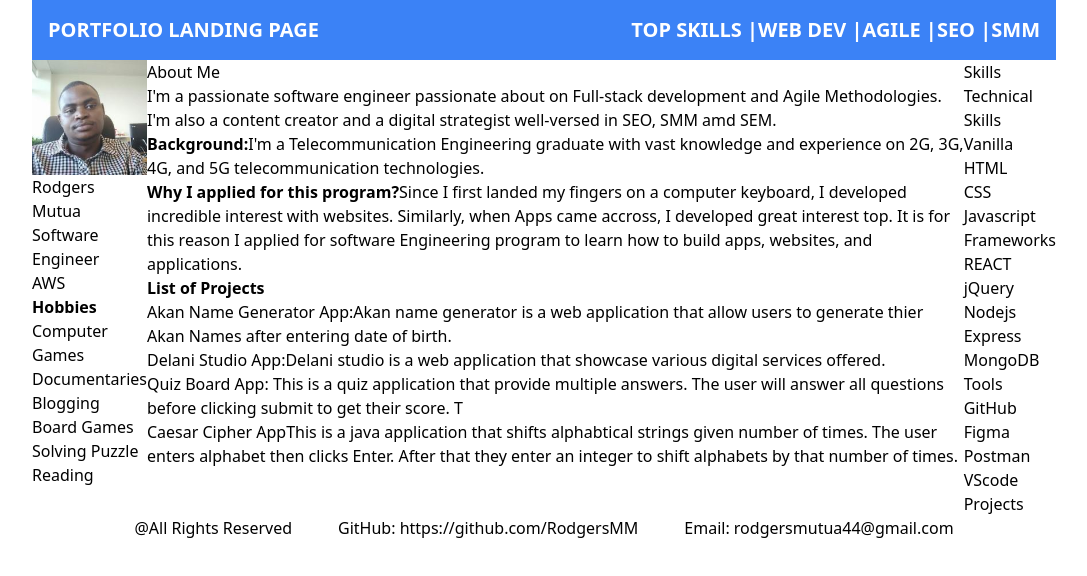
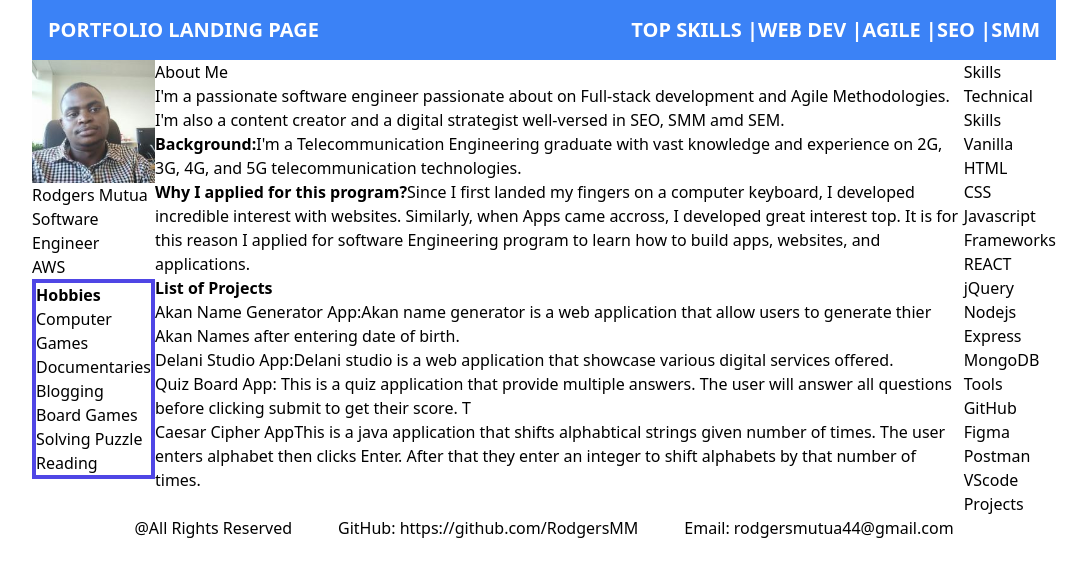
Before and after one commit to RodgersMM/portfolio, a React (Create React App) app: page / in a window 1280 px wide. Shown: the top 576 px of the page, without its empty margins (96-1183 px from the left). Built offline with nearby package versions, Linux system fonts and the light colour scheme.

Commit message:
Hobbies Border

```diff
--- a/src/components/Hobbies.js
+++ b/src/components/Hobbies.js
@@ -2,7 +2,7 @@ import React from 'react'
 
 const Hobbies = () => {
   return (
-    <div>
+    <div className='border-solid border-4 border-indigo-600 '>
         <h1 className='font-bold'>
            Hobbies
         </h1>
```
